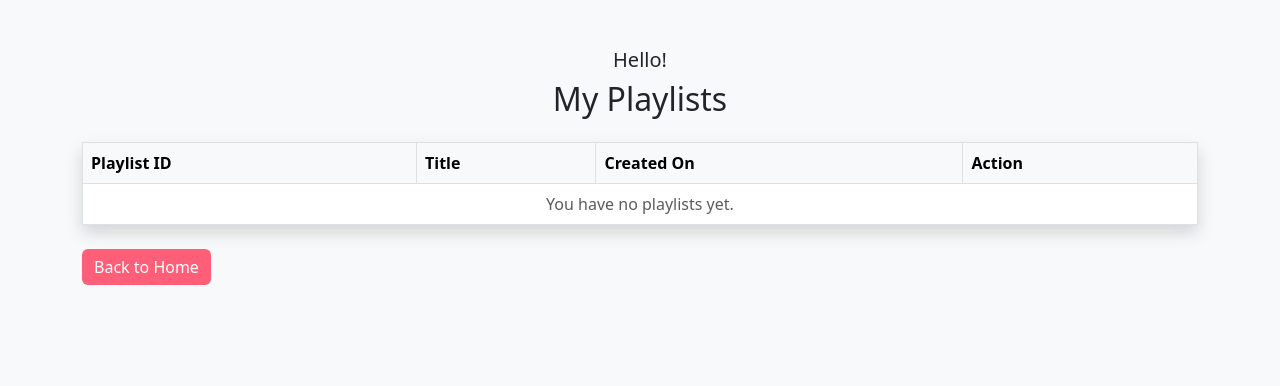
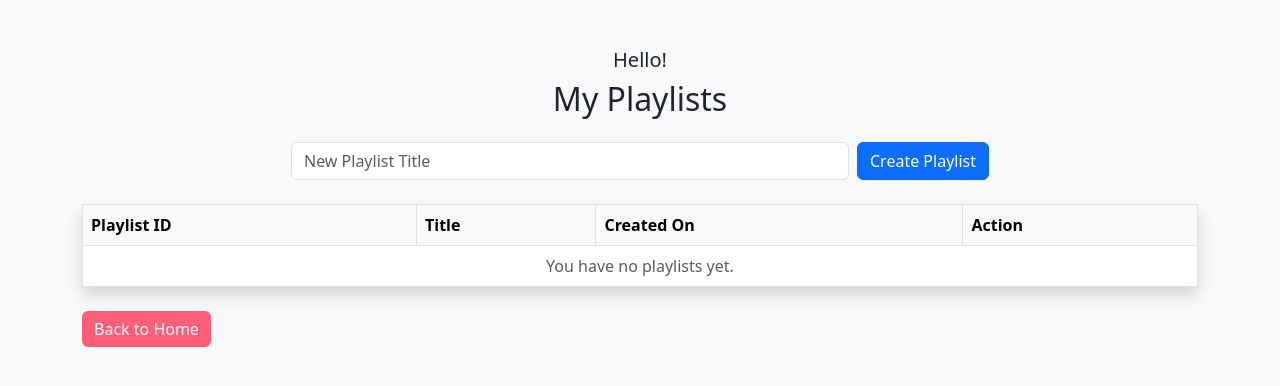
Before and after one commit to gdamerch/Music-Library-System, a Flask app: template templates/playlists.html in a window 1280 px wide. Shown: the top 386 px of the page. Run offline with Flask 3, Linux system fonts and the light colour scheme; the template is opened without the code that fills it, so the values that code supplies are empty; some libraries are stand-ins or nearby versions.

Commit message:
Implement add playlist feature

```diff
--- a/server/app.py
+++ b/server/app.py
@@ -316,6 +316,32 @@ def delete_playlist(pid):
     flash("Playlist deleted.", "info")
     return redirect(url_for("playlist_index"))
 
+@app.route("/create_playlist", methods=["POST"])
+def create_playlist():
+    title = request.form["title"].strip()
+    user_id = get_current_user_id()
+    if not title or user_id is None:
+        return redirect(url_for("playlist_index"))
+
+    conn = get_connection()
+    cur = conn.cursor()
+
+    # Get max ID first
+    cur.execute("SELECT MAX(p_playlistid) FROM playlist")
+    max_id = cur.fetchone()[0] or 0
+    next_id = max_id + 1
+
+    # Insert using that ID
+    cur.execute("""
+    INSERT INTO playlist (p_playlistid, p_uid, p_title, p_creationdate, p_private, p_length)
+    VALUES (%s, %s, %s, CURRENT_DATE, FALSE, 0)
+""", (next_id, user_id, title))
+
+    conn.commit()
+    cur.close()
+    conn.close()
+    return redirect(url_for("playlist_index"))
+
 # Start the Flask application
 if __name__ == "__main__":
     app.run(debug=True)
--- a/templates/playlist_detail.html
+++ b/templates/playlist_detail.html
@@ -25,10 +25,7 @@
   </head>
   <body class="bg-light p-5">
     <div class="container">
-      <h5 class="mb-2 text-center">
-        Hello, <span class="username">{{ username }}</span>
-      </h5>
-      <h2 class="text-center mb-4">{{ playlist.title }}</h2>
+      <h2 class="text-center mb-4">Playlist — {{ playlist.title }}</h2>
 
       <!-- Songs in the playlist -->
       <table class="table table-bordered bg-white shadow">
--- a/templates/playlists.html
+++ b/templates/playlists.html
@@ -1,26 +1,53 @@
 <!DOCTYPE html>
 <html lang="en">
   <head>
-  <meta charset="UTF-8">
+    <meta charset="UTF-8" />
     <title>My Playlists</title>
     <!-- Bootstrap CSS -->
-  <link href="https://cdn.jsdelivr.net/npm/bootstrap@5.3.0/dist/css/bootstrap.min.css" rel="stylesheet">
+    <link
+      href="https://cdn.jsdelivr.net/npm/bootstrap@5.3.0/dist/css/bootstrap.min.css"
+      rel="stylesheet"
+    />
     <style>
-    .username { color: #4dc4ff; font-weight: bold; }
-    .btn-back { background: #ff5e78; color: white; border: none; }
-    .btn-back:hover { background: #ef0ff7; color: white; }
-    .table td, .table th { vertical-align: middle; }
+      .username {
+        color: #4dc4ff;
+        font-weight: bold;
+      }
+      .btn-back {
+        background: #ff5e78;
+        color: white;
+        border: none;
+      }
+      .btn-back:hover {
+        background: #ef0ff7;
+        color: white;
+      }
+      .table td,
+      .table th {
+        vertical-align: middle;
+      }
     </style>
   </head>
   <body class="bg-light p-5">
     <div class="container">
       <!-- Welcome message -->
-    <h5 class="mb-2 text-center">
-      Hello!
-    </h5>
+      <h5 class="mb-2 text-center">Hello!</h5>
 
       <h2 class="text-center mb-4">My Playlists</h2>
-
+      <form
+        action="{{ url_for('create_playlist') }}"
+        method="POST"
+        class="mb-4 d-flex justify-content-center"
+      >
+        <input
+          type="text"
+          name="title"
+          class="form-control w-50 me-2"
+          placeholder="New Playlist Title"
+          required
+        />
+        <button type="submit" class="btn btn-primary">Create Playlist</button>
+      </form>
       <table class="table table-bordered bg-white shadow">
         <thead class="table-light">
           <tr>
@@ -37,7 +64,10 @@
             <td>{{ pl.title }}</td>
             <td>{{ pl.creation_date }}</td>
             <td>
-            <a href="{{ url_for('playlist_detail', pid=pl.id) }}" class="btn btn-primary btn-sm">
+              <a
+                href="{{ url_for('playlist_detail', pid=pl.id) }}"
+                class="btn btn-primary btn-sm"
+              >
                 View
               </a>
             </td>
```
Lines whose indentation alone changed are shown as unchanged.
